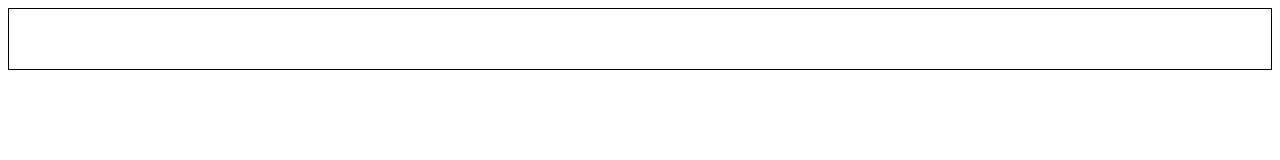
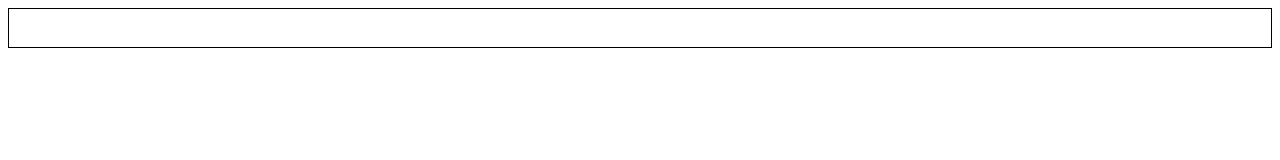
Before and after one commit to livetOwO/editor, a website: page example/index.html in a window 1280 px wide. Drawn offline with Linux system fonts and the light colour scheme.

Commit message:
기본 스타일 변경

```diff
--- a/example/editor.css
+++ b/example/editor.css
@@ -3,8 +3,6 @@
 	border: 1px solid black;
 }
 
-editor-row {
+.editor-theme-default editor-row {
 	display: block;
-	padding: 10px 20px;
-	height: 20px;
 }
```
